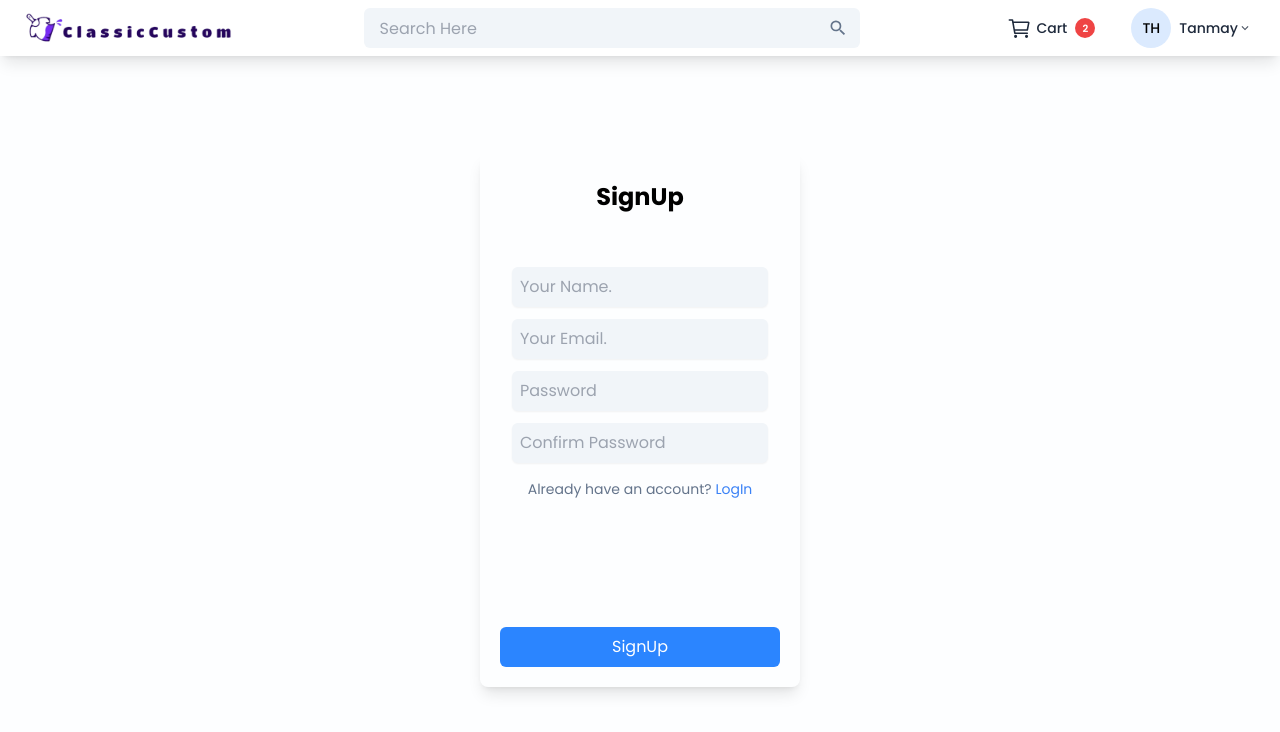
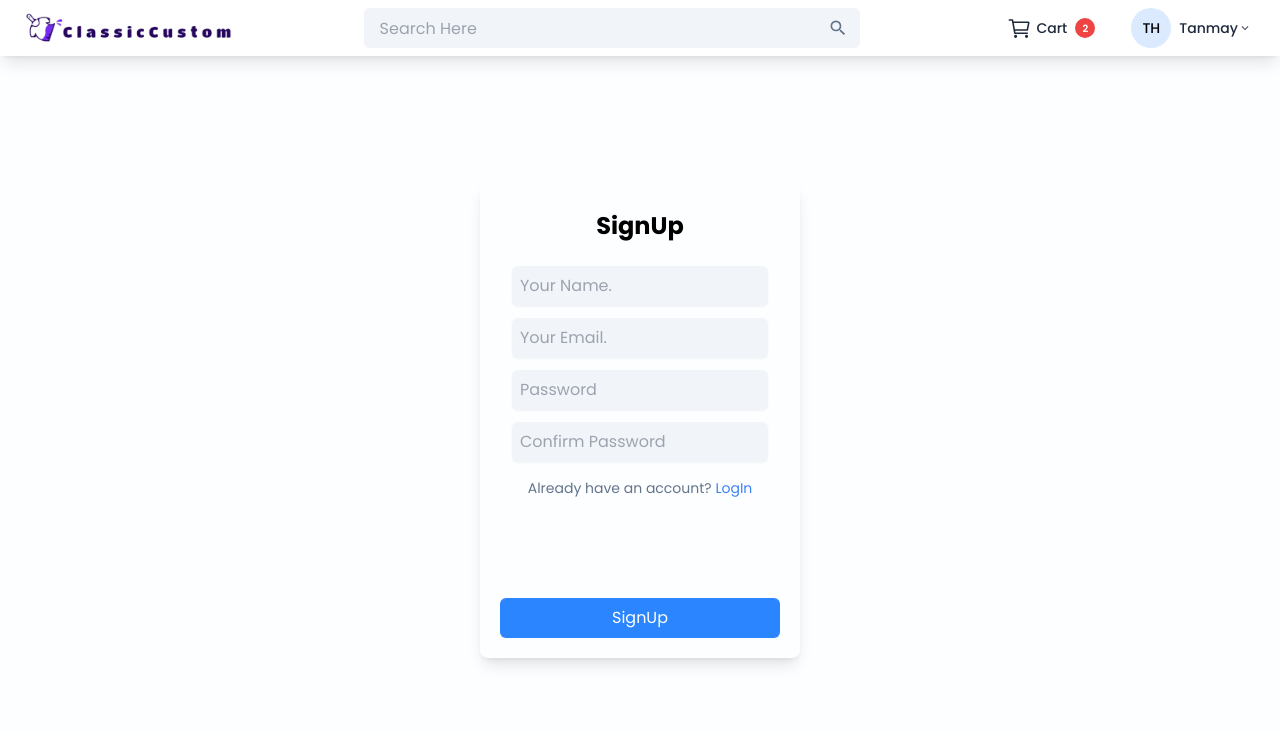
Before and after one commit to tanmay-haldar0/e-commerce-frontend, a React (Vite) app: page /signup in a window 1280 px wide. Shown: the top 732 px of the page. Built offline with nearby package versions, Linux system fonts and the light colour scheme.

Commit message:
Added the signup api call

```diff
--- a/package.json
+++ b/package.json
@@ -11,6 +11,7 @@
   },
   "dependencies": {
     "@fortawesome/fontawesome-svg-core": "^6.7.1",
+    "axios": "^1.8.2",
     "lodash": "^4.17.21",
     "react": "^18.3.1",
     "react-dom": "^18.3.1",
--- a/src/pages/SignupPage.jsx
+++ b/src/pages/SignupPage.jsx
@@ -1,49 +1,110 @@
-import React from 'react';
-import { Link } from 'react-router-dom'
+import React, { useState } from 'react';
+import { Link, useNavigate } from 'react-router-dom';
+import axios from 'axios';
+import { server } from "../server.js"
 
 function SignUpPage() {
+  const [name, setName] = useState('');
+  const [email, setEmail] = useState('');
+  const [password, setPassword] = useState('');
+  const [confirmPassword, setConfirmPassword] = useState('');
+  const [image, setImage] = useState(null);
+  const [imagePreview, setImagePreview] = useState('');
+  const navigate = useNavigate();
+
+  const handleImageChange = (e) => {
+    const file = e.target.files[0];
+    if (file) {
+      setImage(file);
+      setImagePreview(URL.createObjectURL(file));
+    }
+  };
+
+  const handleSubmit = async (e) => {
+    e.preventDefault();
+    if (password !== confirmPassword) {
+      alert("Passwords do not match!");
+      return;
+    };
+    const config = { headers: { "Content-Type": "multipart/form-data" } }
+    const newForm = new FormData();
+    newForm.append('name', name);
+    newForm.append('email', email);
+    newForm.append('password', password);
+    if (image) {
+      newForm.append('file', image);
+    }
+    await axios.post(`${server}/user/create-user/`, newForm, config).then((res) => {
+      // console.log(res);
+      if (res.data.status == 'success') {
+        alert("User created successfully!");
+        navigate("/");
+      }
+    }).catch((err) => {
+      console.log(err);
+    })
+  };
+
   return (
     <div className="mt-5 flex h-screen justify-center items-center">
-      <div className="w-1/4 h-4/6 rounded-lg shadow-lg transition-all ease-out hover:shadow-2xl flex flex-col items-center p-5 justify-between">
+      <div className="w-1/4  rounded-lg shadow-lg transition-all ease-out hover:shadow-2xl flex flex-col items-center p-5 justify-between">
         <h1 className="mt-2 text-2xl font-bold text-center">SignUp</h1>
         <div className="text-center input-box w-full p-3">
           <input
             type="text"
             required
+            name='name'
             placeholder='Your Name.'
             className='p-2 mt-3 shadow-sm hover:shadow-md w-full bg-slate-100 rounded-md text-slate-600 outline-none'
+            onChange={(e) => setName(e.target.value)}
           />
+
           <input
             type="email"
             required
             placeholder='Your Email.'
             className='p-2 mt-3 shadow-sm hover:shadow-md w-full bg-slate-100 rounded-md text-slate-600 outline-none'
+            onChange={(e) => setEmail(e.target.value)}
           />
+
           <input
             type="password"
             required
             placeholder='Password'
             className='p-2 mt-3 shadow-sm hover:shadow-md w-full bg-slate-100 rounded-md text-slate-600 outline-none'
+            onChange={(e) => setPassword(e.target.value)}
           />
+
           <input
             type="password"
             required
             placeholder='Confirm Password'
-            className='p-2 mt-3 shadow-sm hover:shadow-md w-full bg-slate-100 rounded-md text-slate-600 outline-none'
+            className={`p-2 mt-3 shadow-sm hover:shadow-md w-full bg-slate-100 rounded-md text-slate-600 outline-none ${password !== confirmPassword ? 'border border-red-500' : ''}`}
+            onChange={(e) => setConfirmPassword(e.target.value)}
           />
+
+          {password !== confirmPassword ? (<p className='mt-2 text-left text-xs text-red-500'>Password didn't match</p>) : " "}
 
           <p className='mt-4 text-center text-sm text-slate-500'>Already have an account? <Link to={"/login"}><span className='text-blue-500 cursor-pointer'>LogIn</span></Link></p>
         </div>
-        <div className="w-full h-12">
+        <div className="w-full mb-8 h-12">
+          {/* <div className="flex items-center">
+            {imagePreview && <img src={imagePreview} alt="Image Preview" className="mt-3 w-16 h-16 rounded-md mr-2" />}
+            <input type="file" accept="image/*" onChange={handleImageChange} className="mt-3 text-xs" />
+          </div> */}
+
+          {/* Social Logins */}
 
         </div>
-        <button
-          type="submit"
-          className='hover:bg-blue-400 mt-2 w-full transition-all ease-out bg-primary text-white p-2 rounded-md'
-        >SignUp</button>
-
+        <form onSubmit={handleSubmit} className="w-full">
+          <button
+            type="submit"
+            className='hover:bg-blue-400 mt-2 w-full transition-all ease-out bg-primary text-white p-2 rounded-md'
+          >
+            SignUp
+          </button>
+        </form>
       </div>
-
     </div>
   );
 }
--- /dev/null
+++ b/src/server.js
@@ -0,0 +1 @@
+export const server = "http://localhost:5000/api/v2";
```
Also changed, not shown: 1 other file (tests, documents, lock files or other folders).
